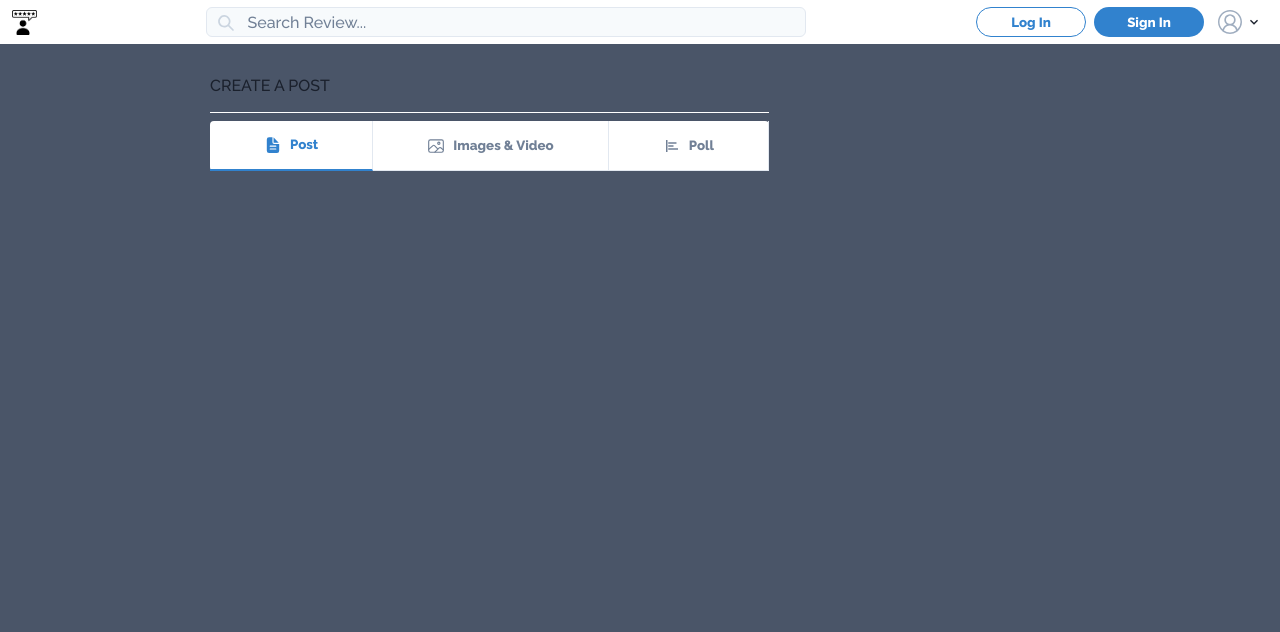
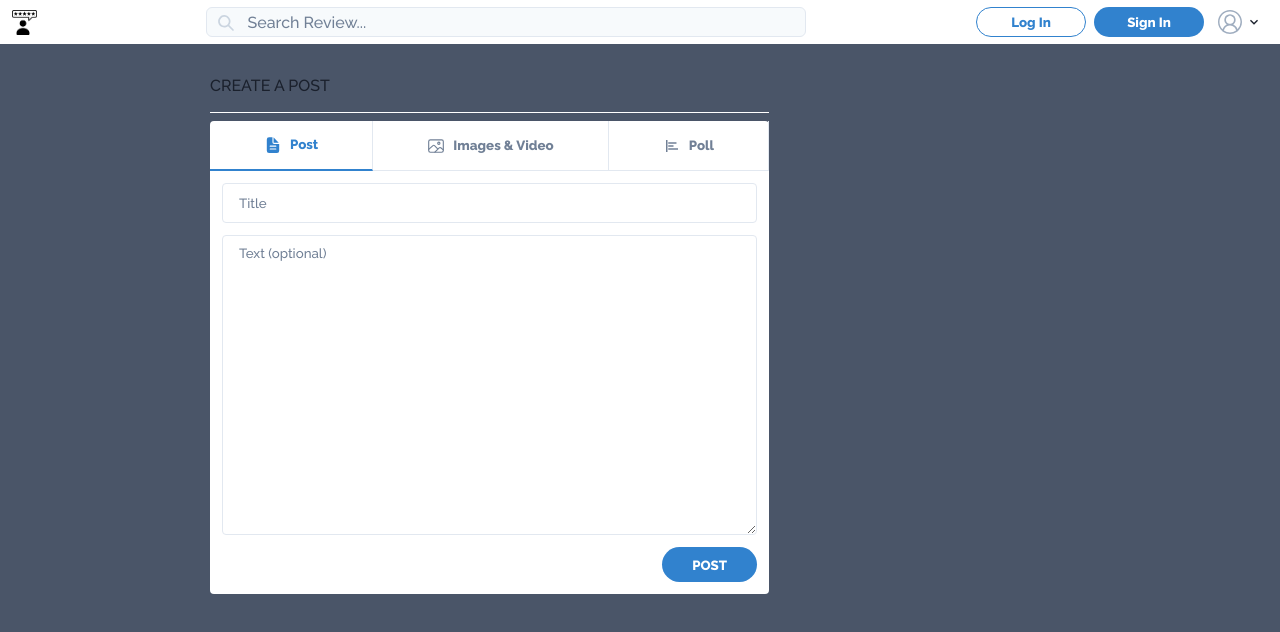
Before and after one commit to nidhielango/Internaid1, a Next.js app: page /1/submit in a window 1280 px wide. Shown: the top 632 px of the page. Built offline with nearby package versions, Linux system fonts and the light colour scheme; no server answers.

Commit message:
post form

```diff
--- /dev/null
+++ b/src/components/Posts/Form/TextInputs.tsx
@@ -0,0 +1,60 @@
+import { Button, Flex, Input, Stack, Textarea } from '@chakra-ui/react';
+import React from 'react';
+
+type TextInputsProps = {
+    textInputs: {
+        title: string;
+        body: string;
+    };
+    onChange: (event: React.ChangeEvent<HTMLInputElement | HTMLTextAreaElement>) => void;
+    handleCreatePost: () => void;
+    loading: boolean;
+};
+
+const TextInputs:React.FC<TextInputsProps> = ({textInputs, onChange, handleCreatePost, loading}) => {
+
+    return (
+        <Stack spacing={3} width="100%">
+            <Input name="title"
+            value={textInputs.title} onChange={onChange}
+            fontSize="10pt"
+            borderRadius={4}
+            placeholder="Title"
+            _placeholder={{ color: "gray.500" }}
+            _focus={{
+            outline: "none",
+            bg: "white",
+            border: "1px solid",
+            borderColor: "black",
+            }}
+            />
+            <Textarea
+            name="body"
+            onChange={onChange}
+            value={textInputs.body}
+            fontSize="10pt"
+            height="300px"
+            borderRadius={4}
+            placeholder="Text (optional)"
+            _placeholder={{ color: "gray.500" }}
+            _focus={{
+            outline: "none",
+            bg: "white",
+            border: "1px solid",
+            borderColor: "black",
+            }}/>
+            <Flex justify="flex-end">
+                <Button
+                height="35px"
+                padding="0px 30px"
+                disabled={!textInputs.title}
+                isLoading={loading}
+                onClick={handleCreatePost}
+                >
+                    POST
+                </Button>
+            </Flex>
+        </Stack>
+    )
+}
+export default TextInputs;
--- a/src/components/Posts/PostForm.tsx
+++ b/src/components/Posts/PostForm.tsx
@@ -3,10 +3,11 @@
 import { IoDocumentText, IoImageOutline } from 'react-icons/io5';
 import { BiPoll} from 'react-icons/bi';
 import TabItem from './TabItem';
+import TextInputs from './Form/TextInputs';
 
 type PostFormProps = { };
 
-const Tabs = [
+const Tabs: TabItem[]= [
     {
       title: "Post",
       icon: IoDocumentText,
@@ -21,13 +22,30 @@
     },
   ];
 
-  export type TabItem = {
+export type TabItem = {
     title: string;
     icon: typeof Icon.arguments;
   };
 
 const PostForm:React.FC<PostFormProps> = () => {
     const [selectedTab, setSelectedTab] = useState(Tabs[0].title);
+    const [textInputs, setTextInputs] = useState({
+      title: "",
+      body: "",
+    });
+    const [selectedFile, setSelectedFile] = useState<string>();
+    const handleCreatePost = async() => {};
+    const onSelectImage = () => {};
+    const [loading, setLoading] = useState(false);
+    const onTextChange = ({
+      target: { name, value },
+    }: React.ChangeEvent<HTMLInputElement | HTMLTextAreaElement>) => {
+      setTextInputs((prev) => ({
+        ...prev,
+        [name]: value,
+      }));
+    };
+
     return (
         <Flex direction="column" bg="white" borderRadius={4} mt={2}>
             <Flex width="100%">
@@ -35,6 +53,17 @@
                     <TabItem item={item} selected={item.title ===selectedTab} setSelectedTab={setSelectedTab}/>
                 ))}
             </Flex>
+            <Flex p={3}>
+            {selectedTab === "Post" && (
+              <TextInputs
+                textInputs={textInputs}
+                onChange={onTextChange}
+                handleCreatePost={handleCreatePost}
+                loading={loading}
+              />
+            )}
+
+          </Flex>
         </Flex>
     )
 }
```
